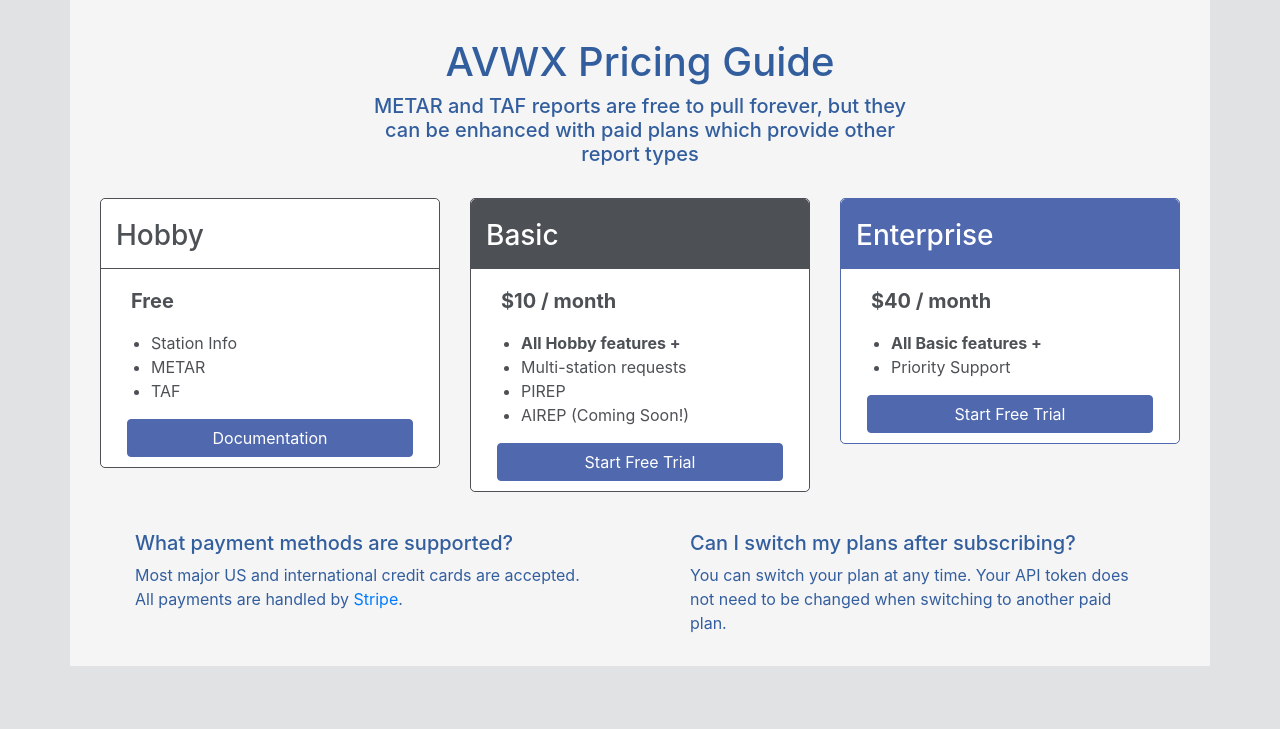
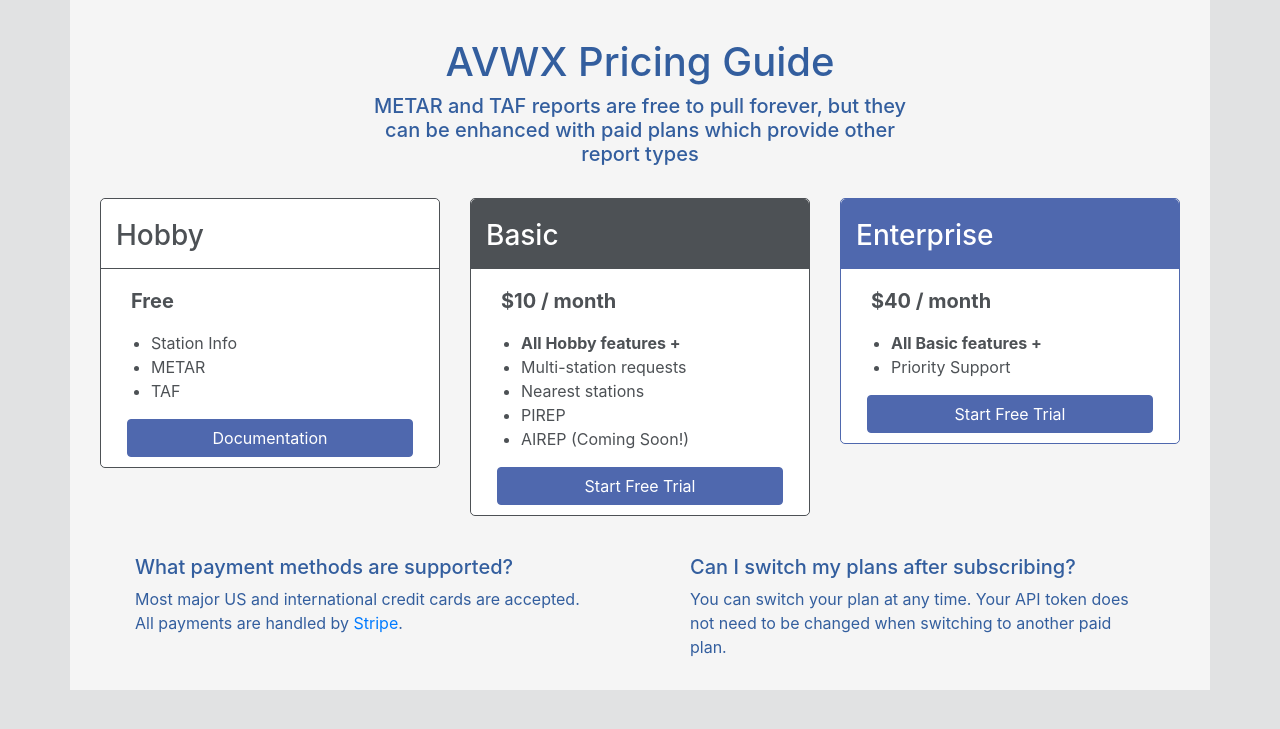
Before and after one commit to avwx-rest/avwx-account, a Flask app: template avwx_account/templates/index.html in a window 1280 px wide. Shown: the part 40-769 px from the top of the page. Run offline with Flask 2, Linux system fonts and the light colour scheme; the template is opened without the code that fills it, so the values that code supplies are empty; some libraries are stand-ins or nearby versions.

Commit message:
Add Nearest stations to basic

```diff
--- a/avwx_account/templates/include/plans.html
+++ b/avwx_account/templates/include/plans.html
@@ -28,6 +28,7 @@
                     <ul>
                         <li><b>All Hobby features +</b></li>
                         <li>Multi-station requests</li>
+                        <li>Nearest stations</li>
                         <li>PIREP</li>
                         <li>AIREP (Coming Soon!)</li>
                     </ul>
```
